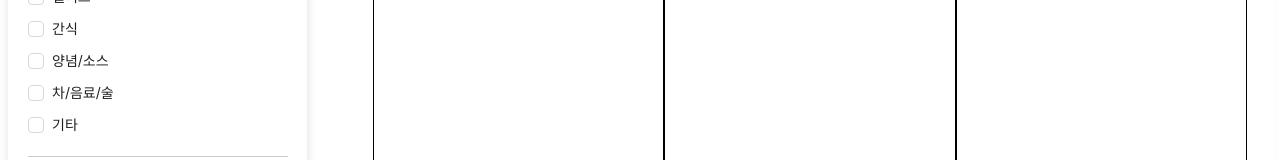
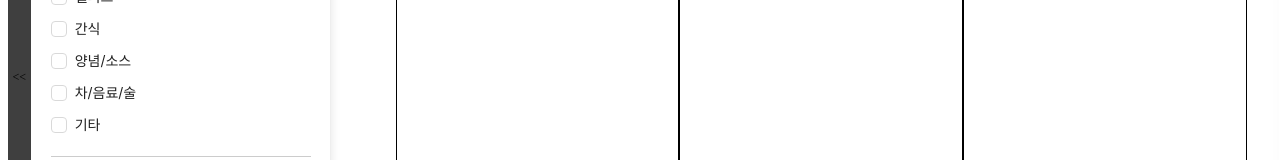
Before and after one commit to 2024-Hansung-Capstone/projectj-frontend, a React (Create React App) app: page /Cooking in a window 1280 px wide. Shown: the part 520-680 px from the top of the page. Built offline with nearby package versions, Linux system fonts and the light colour scheme; a web font is replaced by a local one.

Commit message:
add toggle button

```diff
--- a/src/pages/AfterLogin/Cooking.css
+++ b/src/pages/AfterLogin/Cooking.css
@@ -1,3 +1,26 @@
+.toggle-button {
+  width: 1%;
+  background-color: #3f3f3f;
+  padding: 5px;
+  display: flex;
+  justify-content: center;
+  align-items: center;
+  cursor: pointer;
+  z-index: 2;
+}
+
+.toggle-button span {
+  font-size: 12px;
+}
+
+.toggle-button.open {
+  border-bottom: 1px solid #ccc;
+}
+
+.toggle-button.closed {
+  border-top: 1px solid #ccc;
+}
+
 .cooking-container {
   display: flex;
   height: 100vh;
--- a/src/pages/AfterLogin/Cooking.js
+++ b/src/pages/AfterLogin/Cooking.js
@@ -1,16 +1,34 @@
-import React from 'react';
+import React, { useState } from 'react';
 import CookingFilterBar from '../../components/CookingFilterBar';
 import Cooking_Item from '../../item/Cooking_Item';
 import './Cooking.css';
 
 const Cooking = () => {
+  const [isFilterBarOpen, setFilterBarOpen] = useState(true);
+
+  const toggleFilterBar = () => {
+    setFilterBarOpen(!isFilterBarOpen);
+  };
+
   return (
     <div className='cooking-container'>
-      <div className='filter-section'>
-        <div className='filter-bar'>
-          <CookingFilterBar />
+      {/* Toggle Button */}
+      <div className={`toggle-button ${isFilterBarOpen ? 'open' : 'closed'}`} onClick={toggleFilterBar}>
+        {isFilterBarOpen ? (
+          <span>&lt;&lt;</span>
+        ) : (
+          <span>&gt;&gt;</span>
+        )}
+      </div>
+      {/* Filter Section */}
+      {isFilterBarOpen && (
+        <div className='filter-section'>
+          <div className='filter-bar'>
+            <CookingFilterBar />
+          </div>
         </div>
-      </div>
+      )}
+      {/* Map Section */}
       <div className='map-section'>
         <div className='header'>
           <h1>이달의 BEST 요리</h1>
--- a/src/pages/AfterLogin/Oneroom.css
+++ b/src/pages/AfterLogin/Oneroom.css
@@ -55,3 +55,25 @@
 .popular-room-list > *:last-child {
   margin-right: 0;
 }
+
+.toggle-button {
+  width: 1%; /* 전체 영역을 버튼으로 만듦 */
+  background-color: #3f3f3f; /* 버튼 배경색 */
+  padding: 5px; /* 버튼 여백 */
+  display: flex;
+  justify-content: center;
+  align-items: center;
+  cursor: pointer;
+}
+
+.toggle-button span {
+  font-size: 12px;
+}
+
+.toggle-button.open {
+  border-bottom: 1px solid #ccc; /* 열려있는 경우 밑에 구분선 추가 */
+}
+
+.toggle-button.closed {
+  border-top: 1px solid #ccc; /* 닫혀있는 경우 위에 구분선 추가 */
+}
--- a/src/pages/AfterLogin/Oneroom.js
+++ b/src/pages/AfterLogin/Oneroom.js
@@ -10,6 +10,11 @@ const Oneroom = () => {
   const [jeonseAmount, setJeonseAmount] = useState(0);
   const [depositAmount, setDepositAmount] = useState(0);
   const [monthlyRent, setMonthlyRent] = useState(0);
+  const [isFilterBarOpen, setFilterBarOpen] = useState(true);
+
+  const toggleFilterBar = () => {
+    setFilterBarOpen(!isFilterBarOpen);
+  };
 
   const handleMonthlyChange = () => {
     setMonthly(!isMonthly);
@@ -33,6 +38,16 @@ const Oneroom = () => {
 
   return (
     <div className='oneroom-container'>
+      {/* Toggle 버튼이 전체 영역을 감싸도록 변경 */}
+      <div className={`toggle-button ${isFilterBarOpen ? 'open' : 'closed'}`} onClick={toggleFilterBar}>
+        {/* 버튼 아이콘 */}
+        {isFilterBarOpen ? (
+          <span>&lt;&lt;</span>
+        ) : (
+          <span>&gt;&gt;</span>
+        )}
+      </div>
+      {isFilterBarOpen && (
         <div className='filter-section'>
           <div className='filter-bar'>
             <OneroomFilterBar
@@ -49,6 +64,7 @@ const Oneroom = () => {
             />
           </div>
         </div>
+      )}
       <div className='map-section'>
         <div className='popular-rooms'>
           <h2>인기 원룸 Top 3</h2>
```
Lines whose indentation alone changed are shown as unchanged.
